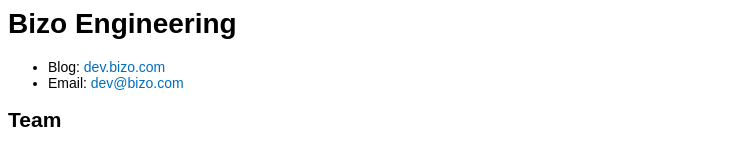
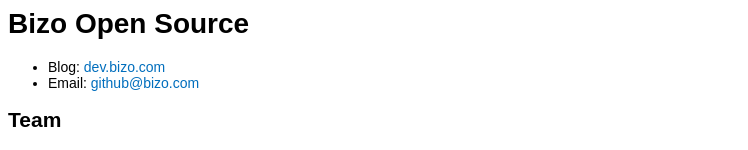
Before and after one commit to bizo/bizo.github.com, a plain HTML site: page index.html in a window 1280 px wide. Shown: the top 150 px of the page, without its empty margins (0-748 px from the left). Drawn offline with Linux system fonts and the light colour scheme.

Commit message:
Changed email and title; added description

```diff
--- a/index.html
+++ b/index.html
@@ -1,13 +1,13 @@
 <html>
 <head>
-    <title>Bizo Engineering</title>
+    <title>Bizo Open Source</title>
     <link rel="stylesheet" href="stylesheet.css" type="text/css">
 </head>
 <body>
-    <h1>Bizo Engineering</h1>
+    <h1>Bizo Open Source</h1>
         <ul>
             <li>Blog: <a href="http://dev.bizo.com">dev.bizo.com</a></li>
-            <li>Email: <a href="mailto:dev@bizo.com">dev@bizo.com</a></li>
+            <li>Email: <a href="mailto:github@bizo.com">github@bizo.com</a></li>
         </ul>
     <h2>Team</h2>
         <ul>
```
